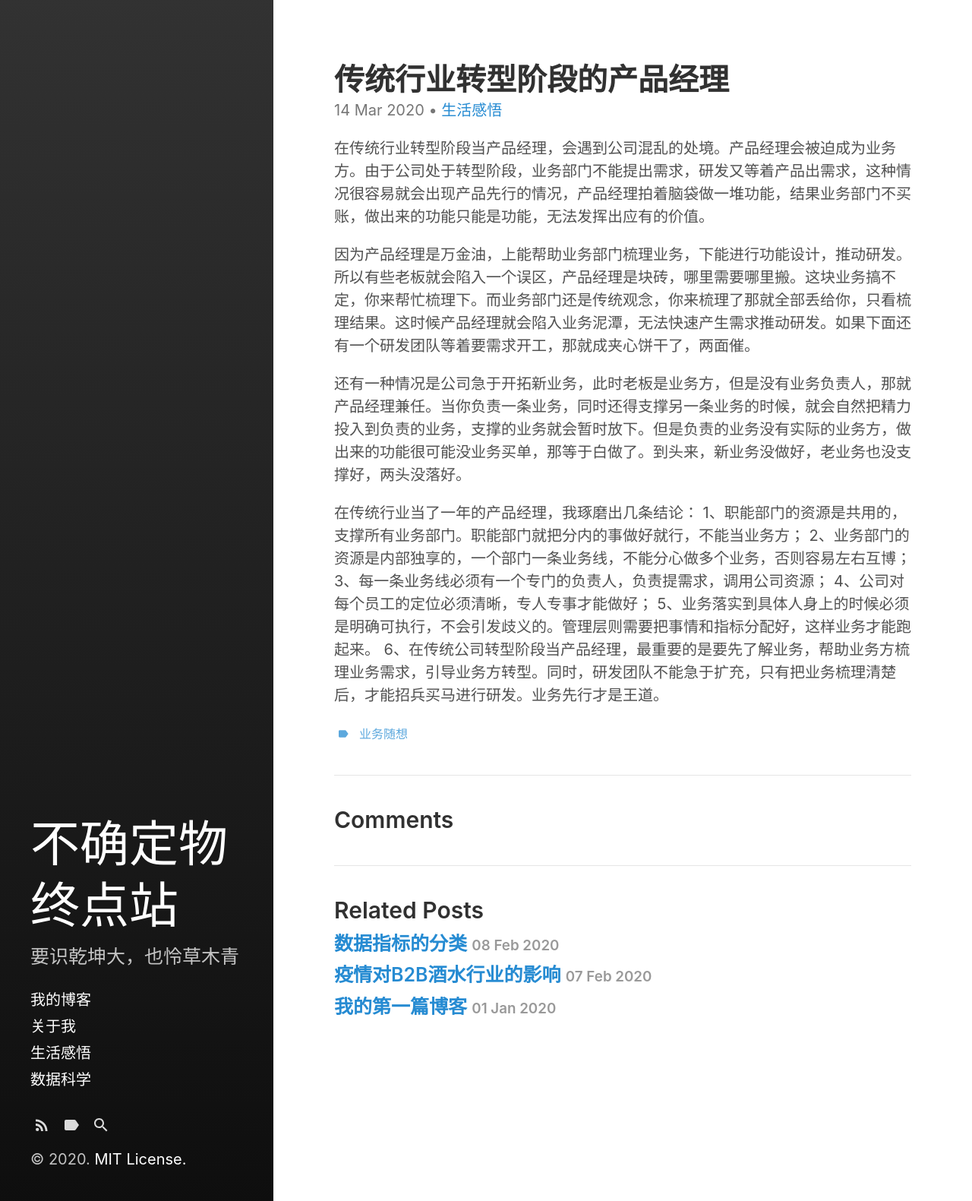
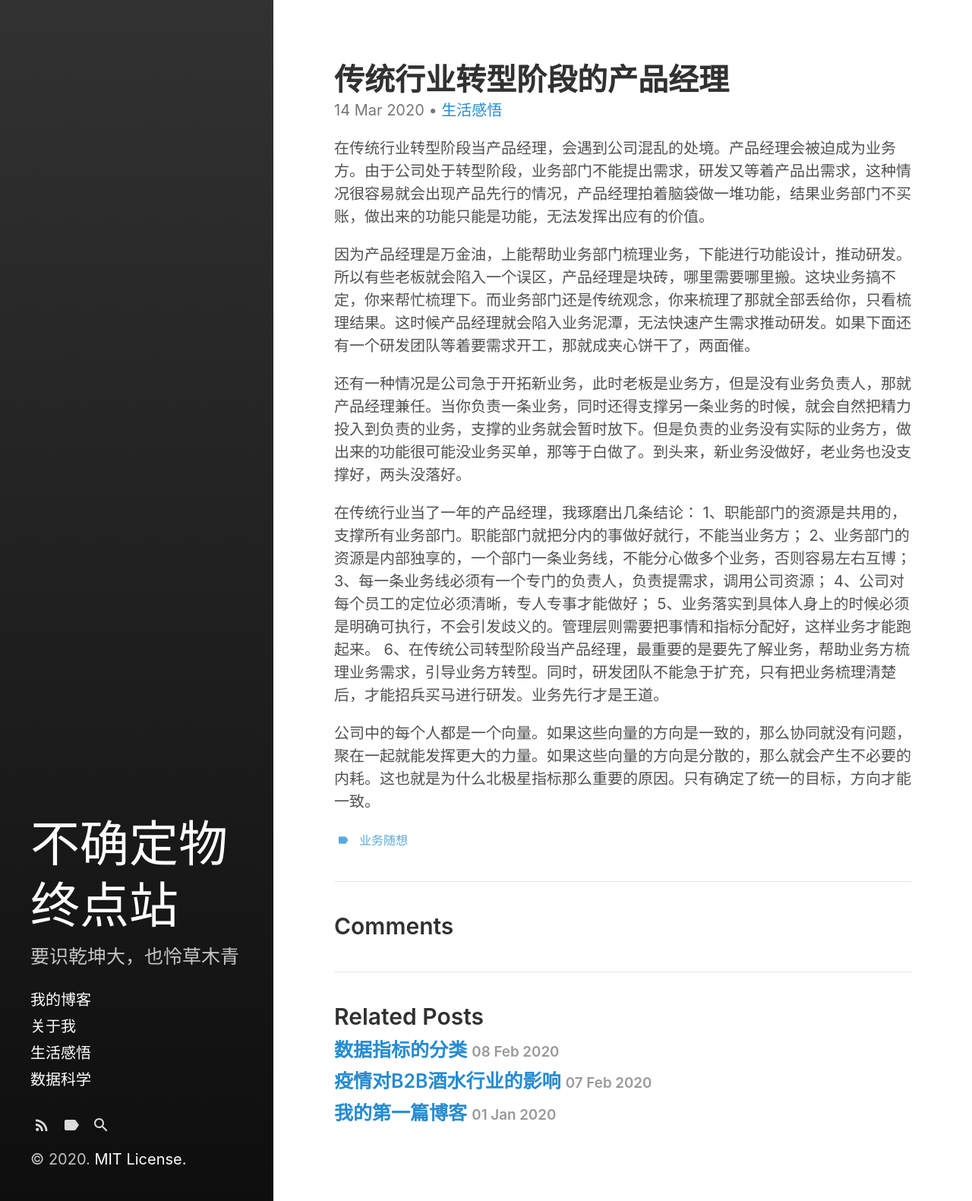
Before and after one commit to Bin0Lin/Bin0Lin.github.io, a Jekyll site: the page built from _posts/2020-03-14-传统行业转型阶段的产品经理.md, in a window 1280 px wide. Shown: the whole page at 76% size. Built offline with Jekyll 4.4.1, drawn with Linux system fonts in a browser that asks for light colours.

Commit message:
Update 2020-03-14-传统行业转型阶段的产品经理.md

```diff
--- a/_posts/2020-03-14-传统行业转型阶段的产品经理.md
+++ b/_posts/2020-03-14-传统行业转型阶段的产品经理.md
@@ -21,3 +21,5 @@ tags:
 4、公司对每个员工的定位必须清晰，专人专事才能做好；
 5、业务落实到具体人身上的时候必须是明确可执行，不会引发歧义的。管理层则需要把事情和指标分配好，这样业务才能跑起来。
 6、在传统公司转型阶段当产品经理，最重要的是要先了解业务，帮助业务方梳理业务需求，引导业务方转型。同时，研发团队不能急于扩充，只有把业务梳理清楚后，才能招兵买马进行研发。业务先行才是王道。
+
+公司中的每个人都是一个向量。如果这些向量的方向是一致的，那么协同就没有问题，聚在一起就能发挥更大的力量。如果这些向量的方向是分散的，那么就会产生不必要的内耗。这也就是为什么北极星指标那么重要的原因。只有确定了统一的目标，方向才能一致。
```
